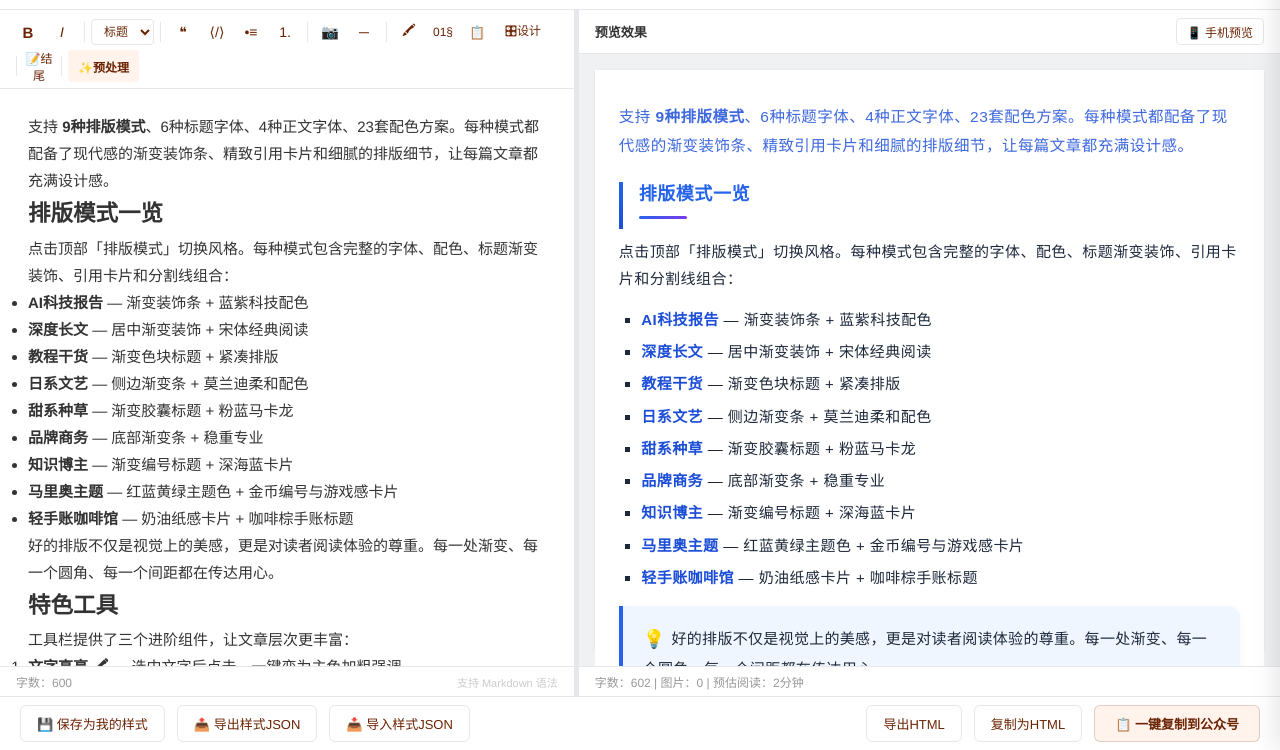
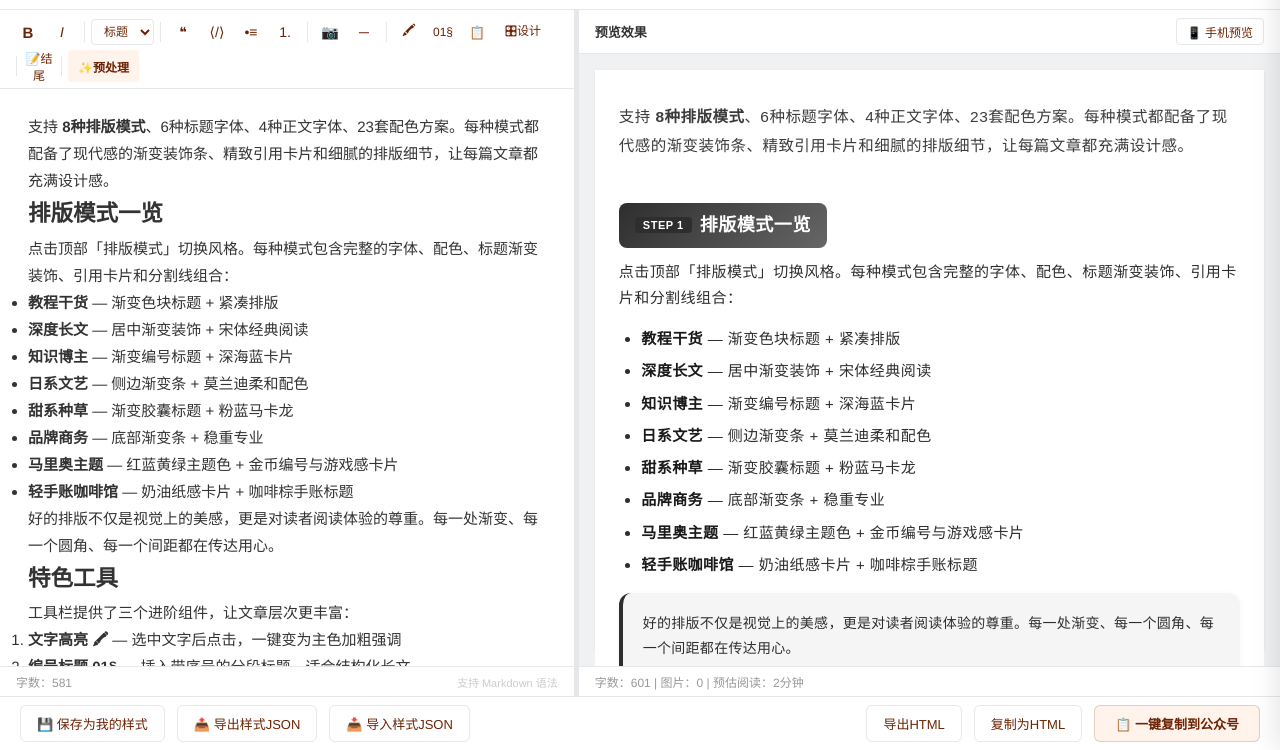
Before and after one commit to dorlarosendo434-hub/GZHcomposing, a plain HTML site: page index.html in a window 1280 px wide. Shown: the part 50-800 px from the top of the page. Drawn offline with Linux system fonts and the light colour scheme.

Commit message:
Set tutorial as default mode

```diff
--- a/index.html
+++ b/index.html
@@ -331,11 +331,12 @@ input,select,textarea{font-family:inherit;font-size:inherit}
 // ===================================================================
 // STATE
 // ===================================================================
+const DEFAULT_MODE_ID = 'tutorial';
 const STATE = {
-  mode: 'ai-tech',
-  titleFont: 0,
+  mode: DEFAULT_MODE_ID,
+  titleFont: 1,
   bodyFont: 0,
-  colorScheme: 1, // index in COLOR_SCHEMES; 0=经典黑白
+  colorScheme: 0, // index in COLOR_SCHEMES; 0=经典黑白
   customColors: null,
   lineHeight: 1.75,
   paraSpacing: 1.0,
@@ -408,13 +409,13 @@ const COLOR_SCHEMES = [
 // ===================================================================
 const MODES = [
   {
-    id:'ai-tech', name:'AI科技报告',
-    desc:'科技蓝 · 极简风格',
-    titleFont:0, bodyFont:0, color:1,
+    id:'tutorial', name:'教程干货',
+    desc:'黑体 · 结构清晰',
+    titleFont:1, bodyFont:0, color:0,
     lineHeight:1.75, paraSpacing:1.0,
-    headingStyle:'underline-blue',
-    quoteStyle:'blue-bar',
-    hrStyle:'thin-line'
+    headingStyle:'color-block',
+    quoteStyle:'left-bar-gray',
+    hrStyle:'numbered'
   },
   {
     id:'deep-read', name:'深度长文',
@@ -426,13 +427,13 @@ const MODES = [
     hrStyle:'center-short'
   },
   {
-    id:'tutorial', name:'教程干货',
-    desc:'黑体 · 结构清晰',
-    titleFont:1, bodyFont:0, color:0,
-    lineHeight:1.75, paraSpacing:1.0,
-    headingStyle:'color-block',
-    quoteStyle:'left-bar-gray',
-    hrStyle:'numbered'
+    id:'knowledge-blogger', name:'知识博主',
+    desc:'深海蓝 · 编号标题',
+    titleFont:3, bodyFont:1, color:7,
+    lineHeight:2.0, paraSpacing:0.8,
+    headingStyle:'numbered-divider',
+    quoteStyle:'navy-highlight',
+    hrStyle:'none'
   },
   {
     id:'japanese', name:'日系文艺',
@@ -461,16 +462,6 @@ const MODES = [
     quoteStyle:'gray-bg-bar',
     hrStyle:'double-line'
   },
-
-  {
-    id:'knowledge-blogger', name:'知识博主',
-    desc:'深海蓝 · 编号标题',
-    titleFont:3, bodyFont:1, color:7,
-    lineHeight:2.0, paraSpacing:0.8,
-    headingStyle:'numbered-divider',
-    quoteStyle:'navy-highlight',
-    hrStyle:'none'
-  },
   {
     id:'mario-theme', name:'马里奥主题',
     desc:'红蓝黄绿 · 游戏感',
@@ -494,17 +485,16 @@ const MODES = [
 // ===================================================================
 // DEFAULT CONTENT
 // ===================================================================
-const DEFAULT_HTML = `<p>支持 <strong>9种排版模式</strong>、6种标题字体、4种正文字体、${COLOR_SCHEMES.length}套配色方案。每种模式都配备了现代感的渐变装饰条、精致引用卡片和细腻的排版细节，让每篇文章都充满设计感。</p>
+const DEFAULT_HTML = `<p>支持 <strong>8种排版模式</strong>、6种标题字体、4种正文字体、${COLOR_SCHEMES.length}套配色方案。每种模式都配备了现代感的渐变装饰条、精致引用卡片和细腻的排版细节，让每篇文章都充满设计感。</p>
 <h2>排版模式一览</h2>
 <p>点击顶部「排版模式」切换风格。每种模式包含完整的字体、配色、标题渐变装饰、引用卡片和分割线组合：</p>
 <ul>
-<li><strong>AI科技报告</strong> — 渐变装饰条 + 蓝紫科技配色</li>
+<li><strong>教程干货</strong> — 渐变色块标题 + 紧凑排版</li>
 <li><strong>深度长文</strong> — 居中渐变装饰 + 宋体经典阅读</li>
-<li><strong>教程干货</strong> — 渐变色块标题 + 紧凑排版</li>
+<li><strong>知识博主</strong> — 渐变编号标题 + 深海蓝卡片</li>
 <li><strong>日系文艺</strong> — 侧边渐变条 + 莫兰迪柔和配色</li>
 <li><strong>甜系种草</strong> — 渐变胶囊标题 + 粉蓝马卡龙</li>
 <li><strong>品牌商务</strong> — 底部渐变条 + 稳重专业</li>
-<li><strong>知识博主</strong> — 渐变编号标题 + 深海蓝卡片</li>
 <li><strong>马里奥主题</strong> — 红蓝黄绿主题色 + 金币编号与游戏感卡片</li>
 <li><strong>轻手账咖啡馆</strong> — 奶油纸感卡片 + 咖啡棕手账标题</li>
 </ul>
@@ -539,7 +529,7 @@ const divider = $('divider');
 // ===================================================================
 window.addEventListener('DOMContentLoaded', () => {
   editor.innerHTML = DEFAULT_HTML;
-  applyMode(MODES[0]);
+  applyMode(MODES.find(m => m.id === DEFAULT_MODE_ID) || MODES[0]);
   updatePreview();
   setupDivider();
   setupScrollSync();
@@ -776,7 +766,7 @@ function buildWechatListMarker(list, idx, mode, c) {
   const marker = document.createElement('span');
   const isOrdered = list.tagName === 'OL';
   const isCardMode = mode.id === 'mario-theme' || mode.id === 'coffee-journal' || (mode.id === 'tutorial' && isOrdered);
-  marker.textContent = isCardMode ? String(idx + 1).padStart(2, '0') : (isOrdered ? `${idx + 1}.` : (mode.id === 'ai-tech' ? '▪' : '•'));
+  marker.textContent = isCardMode ? String(idx + 1).padStart(2, '0') : (isOrdered ? `${idx + 1}.` : '•');
   marker.style.display = 'inline-block';
   marker.style.textAlign = 'center';
   marker.style.fontWeight = isCardMode ? '900' : '700';
@@ -1276,7 +1266,7 @@ function insertTipCard() {
   const textColor = c.text || '#333';
   const accentColor = c.main || '#133363';
   const html = `<div data-theme-component="tip-card" style="background:${bgColor};border-radius:12px;padding:20px 24px;margin:1em 0;">
-    <div data-theme-role="title" style="font-size:14px;font-weight:700;color:${accentColor};margin-bottom:8px;">💡 提示</div>
+    <div data-theme-role="title" style="font-size:14px;font-weight:700;color:${accentColor};margin-bottom:8px;">提示</div>
     <div data-theme-role="body" style="font-size:14px;color:${textColor};line-height:1.8;">在此输入提示内容</div>
   </div><p><br></p>`;
   document.execCommand('insertHTML', false, html);
@@ -2241,12 +2231,6 @@ function applyPreviewStyles() {
         h.dataset.stepAdded = '1';
       }
     }
-    // AI-tech: left gradient bar + left padding
-    if (mode.id === 'ai-tech') {
-      h.style.paddingLeft = '16px';
-      h.style.borderLeft = '4px solid transparent';
-      h.style.borderImage = `linear-gradient(180deg, ${c.main}, ${c.accent}) 1`;
-    }
     // Chinese: traditional wide spacing
     if (mode.id === 'chinese') {
       h.style.letterSpacing = '0.15em';
@@ -2262,29 +2246,15 @@ function applyPreviewStyles() {
     // Reset all styles
     bq.style.cssText = 'margin:1em 0;line-height:' + STATE.lineHeight + ';letter-spacing:0.02em;';
     applyQuoteStyle(bq, mode.quoteStyle, c);
-    // AI-tech: add lightbulb icon
-    if (mode.id === 'ai-tech' && !bq.dataset.iconAdded) {
-      bq.innerHTML = '<span style="font-size:18px;margin-right:6px;vertical-align:middle">💡</span>' + bq.innerHTML;
-      bq.dataset.iconAdded = '1';
-    }
-    // Deep-read: large quotes decoration
-    if (mode.id === 'deep-read' && !bq.dataset.quoteDecoAdded) {
-      bq.innerHTML = '<span style="font-size:28px;color:' + c.main + ';opacity:0.5;margin-right:4px;vertical-align:top;line-height:1">「</span>' + bq.innerHTML + '<span style="font-size:28px;color:' + c.main + ';opacity:0.5;margin-left:4px;vertical-align:bottom;line-height:1">」</span>';
-      bq.dataset.quoteDecoAdded = '1';
-    }
     // Tutorial: tip card style
     if (mode.id === 'tutorial') {
       bq.style.background = c.sub || '#F0F7FF';
       bq.style.borderRadius = '12px';
-      bq.style.padding = '18px 20px 18px 48px';
-      bq.style.position = 'relative';
+      bq.style.padding = '18px 20px';
+      bq.style.position = 'static';
       bq.style.border = 'none';
       bq.style.borderImage = 'none';
       bq.style.borderLeft = '4px solid ' + c.main;
-      if (!bq.dataset.tipAdded) {
-        bq.innerHTML = '<span style="position:absolute;left:16px;top:18px;font-size:18px">💡</span>' + bq.innerHTML;
-        bq.dataset.tipAdded = '1';
-      }
     }
     // Sweet: large border-radius + gradient bg
     if (mode.id === 'sweet') {
@@ -2299,10 +2269,6 @@ function applyPreviewStyles() {
       bq.style.background = `linear-gradient(180deg, ${c.sub}, #FFFFFF)`;
       bq.style.boxShadow = `0 6px 0 ${alphaColor(themeSky, 0.18, 'rgba(30,136,229,0.18)')}`;
       bq.style.padding = '18px 20px 18px 22px';
-      if (!bq.dataset.marioQuoteAdded) {
-        bq.innerHTML = `<span style="display:inline-block;background:${c.accent};color:#111827;border:2px solid #111827;border-radius:999px;padding:3px 10px;font-size:12px;font-weight:900;margin-bottom:10px;">重点提示</span><br>${bq.innerHTML}`;
-        bq.dataset.marioQuoteAdded = '1';
-      }
     }
     if (mode.id === 'coffee-journal') {
       bq.style.borderRadius = '14px';
@@ -2376,10 +2342,6 @@ function applyPreviewStyles() {
   preview.querySelectorAll('ul,ol').forEach(list => {
     list.style.paddingLeft = '1.5em';
     list.style.marginBottom = STATE.paraSpacing + 'em';
-    // AI-tech: square bullets
-    if (mode.id === 'ai-tech' && list.tagName === 'UL') {
-      list.style.listStyleType = 'square';
-    }
     // Tutorial: styled ordered list numbers
     if (mode.id === 'tutorial' && list.tagName === 'OL') {
       list.style.listStyle = 'none';
@@ -2846,7 +2808,6 @@ function applyQuoteStyle(bq, style, c) {
       bq.style.background = c.sub;
       bq.style.borderRadius = '12px';
       bq.style.boxShadow = '0 2px 12px rgba(0,0,0,0.05)';
-      bq.innerHTML = `<span style="font-size:32px;color:${c.main};opacity:0.6;vertical-align:top;line-height:1;margin-right:6px">❝</span>${bq.innerHTML}<span style="font-size:32px;color:${c.main};opacity:0.6;vertical-align:bottom;line-height:1;margin-left:6px">❞</span>`;
       break;
     case 'left-bar-gray':
       bq.style.borderLeft = `4px solid transparent`;
@@ -2866,8 +2827,6 @@ function applyQuoteStyle(bq, style, c) {
       bq.style.color = c.text;
       bq.style.boxShadow = `inset 0 0 0 1.5px ${c.main}40`;
       bq.style.position = 'relative';
-      // Add a subtle icon
-      bq.innerHTML = `<span style="display:inline-block;margin-bottom:8px;font-size:18px;opacity:0.7">✦</span><br>${bq.innerHTML}`;
       break;
     case 'color-border-round':
       bq.style.border = 'none';
@@ -2895,8 +2854,6 @@ function applyQuoteStyle(bq, style, c) {
       bq.style.color = c.text;
       bq.style.position = 'relative';
       bq.style.boxShadow = `inset 0 0 0 2px ${c.main}50`;
-      // decorative corner marks
-      bq.innerHTML = `<span style="position:absolute;top:8px;left:10px;color:${c.main};opacity:0.4;font-size:20px">『</span>${bq.innerHTML}<span style="position:absolute;bottom:8px;right:10px;color:${c.main};opacity:0.4;font-size:20px">』</span>`;
       break;
     case 'italic-indent':
       bq.style.fontStyle = 'italic';
```
Also changed, not shown: 1 other file.
